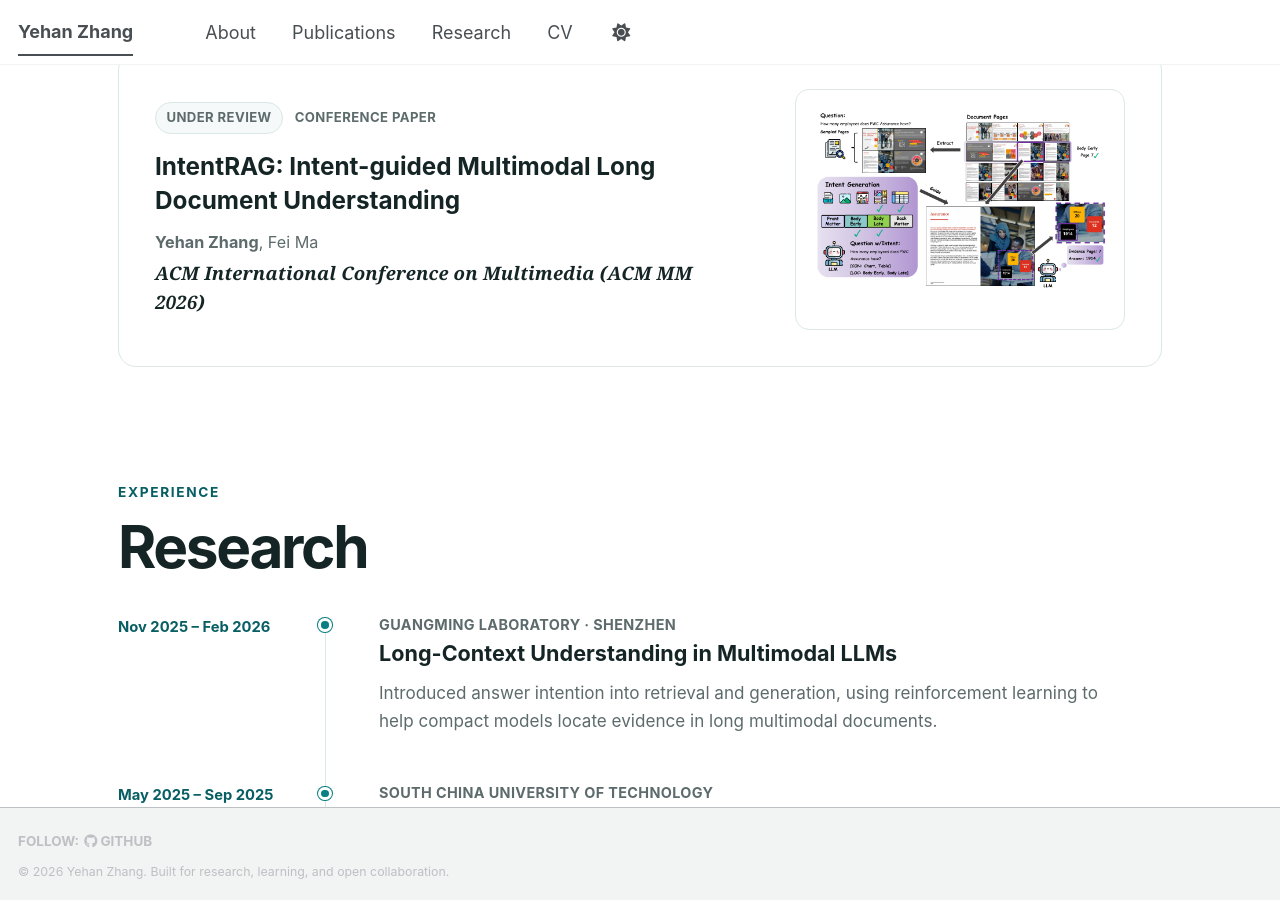
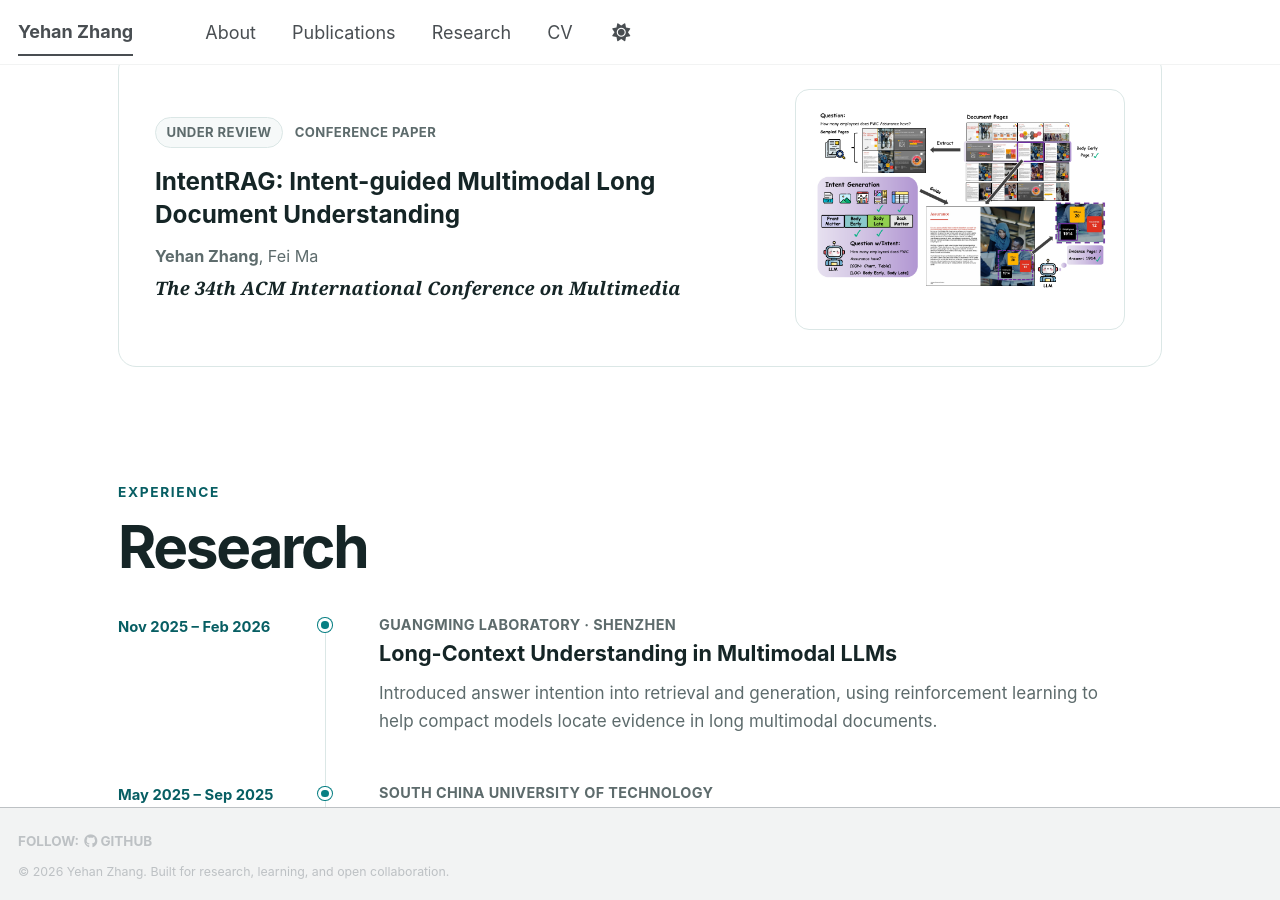
Before and after one commit to yhzhang1309/yhzhang1309.github.io, a Jekyll site: the page built from _pages/about.md, in a window 1280 px wide and 900 px high, scrolled down 2047 px. Built offline with Jekyll 4.4.1, drawn with Linux system fonts in a browser that asks for light colours; a style sheet for code colours, icons or effects is not loaded.

Commit message:
Update ACM Multimedia venue name

```diff
--- a/_pages/about.md
+++ b/_pages/about.md
@@ -121,7 +121,7 @@ redirect_from:
           </div>
           <h3>IntentRAG: Intent-guided Multimodal Long Document Understanding</h3>
           <p class="publication-card__authors"><strong>Yehan Zhang</strong>, Fei Ma</p>
-          <p class="publication-card__venue"><em>ACM International Conference on Multimedia (ACM MM 2026)</em></p>
+          <p class="publication-card__venue"><em>The 34th ACM International Conference on Multimedia</em></p>
         </div>
         <figure class="publication-card__figure">
           <img src="{{ '/images/publications/intentrag-overview.png' | relative_url }}" alt="IntentRAG intent generation, retrieval, and answer generation pipeline" loading="lazy">
```
